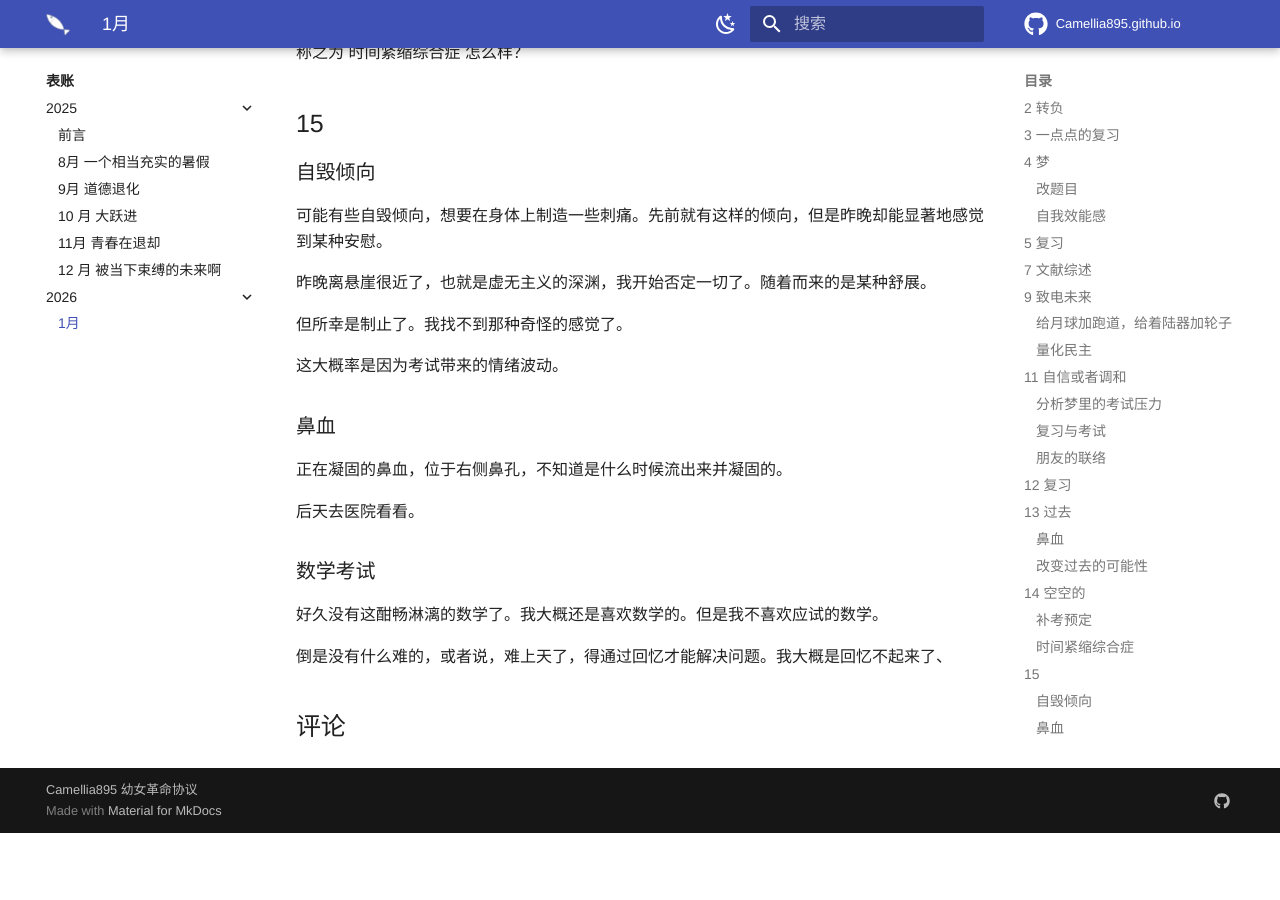
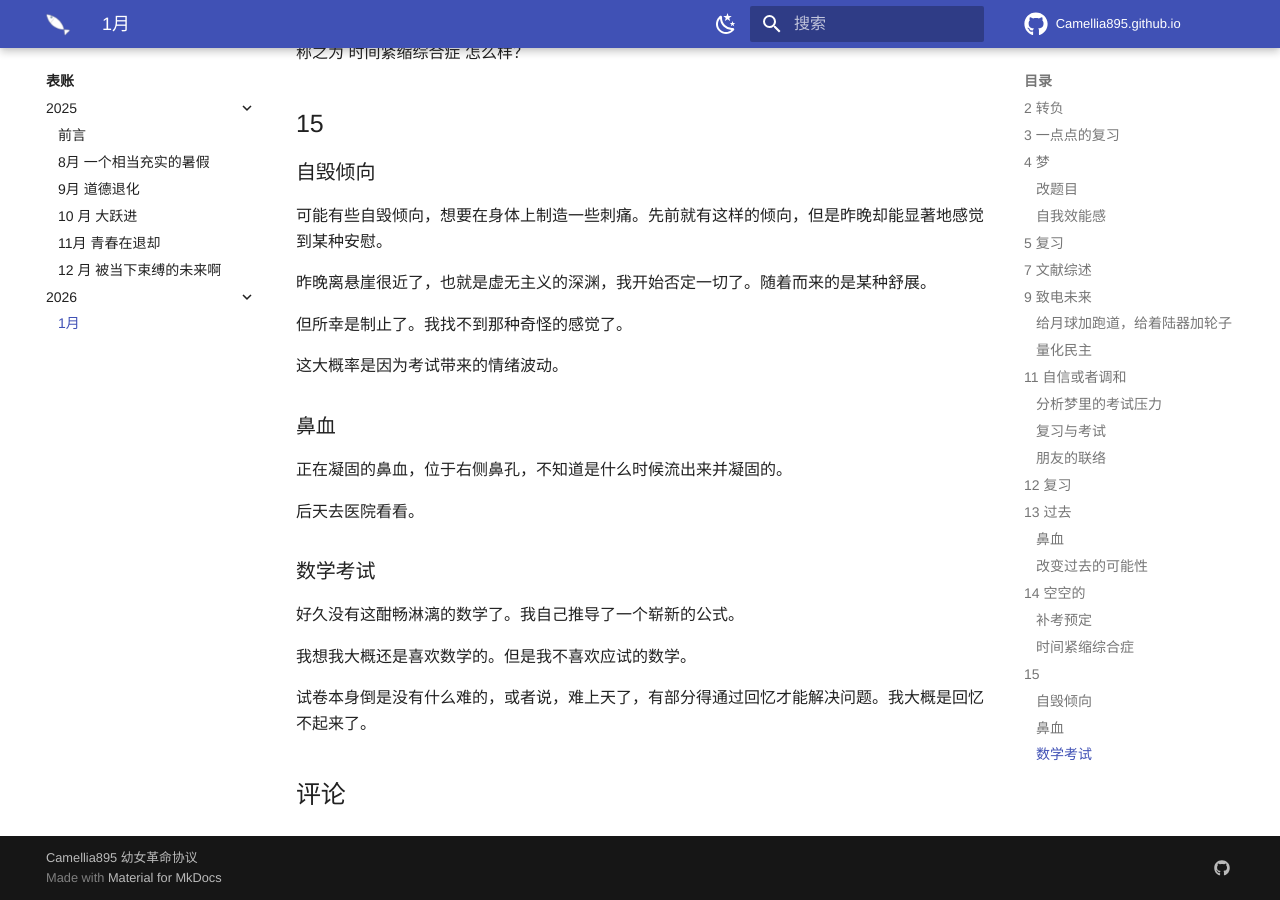
Before and after one commit to Camellia895/Camellia895.github.io, an MkDocs documentation site: the page built from docs/表账/2026/01.md, in a window 1280 px wide and 900 px high, scrolled down 6388 px. Built offline with MkDocs 1.6.1 and Material for MkDocs 9.7.7, drawn with Linux system fonts in a browser that asks for light colours; some web fonts are replaced; comment, search, counter and statistics services are not loaded; before the commit the page ends 7221 px from its top, so only the background shows below that.

Commit message:
Update 01.md

```diff
--- a/docs/表账/2026/01.md
+++ b/docs/表账/2026/01.md
@@ -251,6 +251,8 @@
 
 ### 数学考试
 
-好久没有这酣畅淋漓的数学了。我大概还是喜欢数学的。但是我不喜欢应试的数学。
+好久没有这酣畅淋漓的数学了。我自己推导了一个崭新的公式。
 
-倒是没有什么难的，或者说，难上天了，得通过回忆才能解决问题。我大概是回忆不起来了、
+我想我大概还是喜欢数学的。但是我不喜欢应试的数学。
+
+试卷本身倒是没有什么难的，或者说，难上天了，有部分得通过回忆才能解决问题。我大概是回忆不起来了。
```
